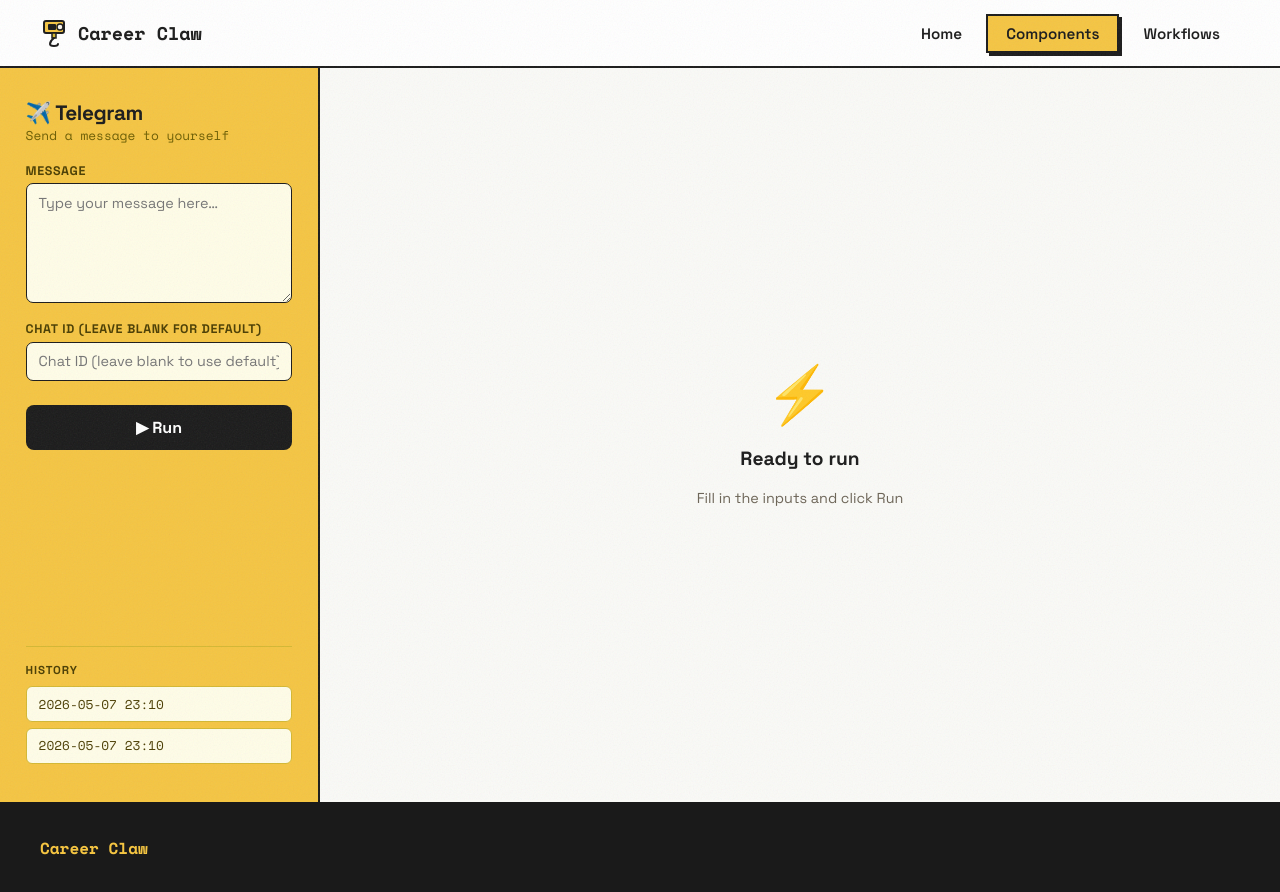
After one commit to tanvikathuria123/OpenClawHackathon, a Flask app: page /components/telegram in a window 1280 px wide. The commit adds this page. Run offline with Flask 3, Linux system fonts and the light colour scheme.

Commit message:
telegram component working

```diff
--- a/app.py
+++ b/app.py
@@ -2,6 +2,7 @@ from flask import Flask, render_template, request, jsonify
 from dotenv import load_dotenv
 from src.components.linkedin import extract_jd
 from src.components.websearch import analyze_company
+from src.components.telegram import send_telegram, get_history
 
 load_dotenv()
 
@@ -43,6 +44,27 @@ def websearch_analyze():
     except Exception as e:
         return jsonify({'success': False, 'error': str(e)})
 
+@app.route('/components/telegram')
+def telegram_component():
+    return render_template('telegram.html', active='components', history=get_history())
+
+@app.route('/api/telegram/send', methods=['POST'])
+def telegram_send():
+    data = request.get_json()
+    message = (data or {}).get('message', '').strip()
+    chat_id = (data or {}).get('chat_id', '').strip() or None
+    if not message:
+        return jsonify({'success': False, 'error': 'Message is required'})
+    try:
+        send_telegram(message, chat_id)
+        return jsonify({'success': True})
+    except Exception as e:
+        return jsonify({'success': False, 'error': str(e)})
+
+@app.route('/api/telegram/history')
+def telegram_history():
+    return jsonify({'history': get_history()})
+
 @app.route('/api/linkedin/extract', methods=['POST'])
 def linkedin_extract():
     data = request.get_json()
--- /dev/null
+++ b/outputs/telegram_history.json
@@ -0,0 +1 @@
+[{"timestamp": "2026-05-07 23:10", "message": "hi!", "chat_id": "8316519926"}, {"timestamp": "2026-05-07 23:10", "message": "hi!", "chat_id": "8316519926"}]
--- /dev/null
+++ b/src/components/telegram.py
@@ -0,0 +1,35 @@
+import os, json, requests
+from datetime import datetime
+
+TELEGRAM_BOT_TOKEN = os.getenv('TELEGRAM_BOT_TOKEN')
+TELEGRAM_DEFAULT_CHAT_ID = os.getenv('TELEGRAM_DEFAULT_CHAT_ID')
+HISTORY_FILE = 'outputs/telegram_history.json'
+
+
+def send_telegram(message, chat_id=None):
+    chat_id = chat_id or TELEGRAM_DEFAULT_CHAT_ID
+    url = f"https://api.telegram.org/bot{TELEGRAM_BOT_TOKEN}/sendMessage"
+    resp = requests.post(url, json={'chat_id': chat_id, 'text': message}, timeout=10)
+    resp.raise_for_status()
+    _save_history(message, chat_id)
+    return resp.json()
+
+
+def get_history():
+    try:
+        with open(HISTORY_FILE) as f:
+            return json.load(f)
+    except (FileNotFoundError, json.JSONDecodeError):
+        return []
+
+
+def _save_history(message, chat_id):
+    os.makedirs('outputs', exist_ok=True)
+    history = get_history()
+    history.insert(0, {
+        'timestamp': datetime.now().strftime('%Y-%m-%d %H:%M'),
+        'message': message,
+        'chat_id': chat_id,
+    })
+    with open(HISTORY_FILE, 'w') as f:
+        json.dump(history[:20], f)
--- /dev/null
+++ b/templates/telegram.html
@@ -0,0 +1,252 @@
+{% extends "base.html" %}
+{% block title %}Telegram — Career Claw{% endblock %}
+
+{% block extra_head %}
+<style>
+  .tool-layout {
+    display: flex;
+    height: calc(100vh - 66px);
+    overflow: hidden;
+  }
+
+  .input-panel {
+    width: 25%;
+    min-width: 260px;
+    background: var(--yellow);
+    border-right: var(--border);
+    display: flex;
+    flex-direction: column;
+    overflow-y: auto;
+  }
+  .input-panel-inner {
+    padding: 2rem 1.6rem;
+    flex: 1;
+    display: flex;
+    flex-direction: column;
+    gap: 1.1rem;
+  }
+  .input-panel h2 { font-size: 1.3rem; font-weight: 800; letter-spacing: -0.02em; }
+  .input-panel .subtitle { font-size: 0.8rem; font-family: 'Space Mono', monospace; color: #6B5C00; }
+
+  .field-group { display: flex; flex-direction: column; gap: 0.3rem; }
+  .field-group label {
+    font-size: 0.78rem; font-weight: 700;
+    text-transform: uppercase; letter-spacing: 0.05em; color: #4A3D00;
+  }
+  .field-group input, .field-group textarea {
+    width: 100%; padding: 0.6rem 0.75rem;
+    border: 1.5px solid var(--dark); border-radius: 7px;
+    font-family: 'Space Grotesk', sans-serif; font-size: 0.9rem;
+    background: #FFFDE8; color: var(--dark);
+    box-sizing: border-box; resize: vertical;
+    transition: border-color 0.15s, box-shadow 0.15s;
+  }
+  .field-group input:focus, .field-group textarea:focus {
+    outline: none; border-color: var(--dark); box-shadow: 3px 3px 0 var(--dark);
+  }
+  .field-group textarea { min-height: 120px; }
+
+  .btn-run {
+    width: 100%; padding: 0.75rem;
+    background: var(--dark); color: #fff;
+    border: none; border-radius: 8px;
+    font-family: 'Space Grotesk', sans-serif; font-size: 1rem; font-weight: 700;
+    cursor: pointer; transition: opacity 0.15s; margin-top: 0.4rem;
+  }
+  .btn-run:hover { opacity: 0.85; }
+  .btn-run:disabled { opacity: 0.5; cursor: not-allowed; }
+
+  .history-section { margin-top: auto; padding-top: 1rem; border-top: 1.5px solid #D4B832; }
+  .history-label {
+    font-size: 0.72rem; font-weight: 700; text-transform: uppercase;
+    letter-spacing: 0.08em; color: #4A3D00; margin-bottom: 0.6rem;
+  }
+  .history-item {
+    background: #FFFDE8; border: 1px solid #D4B832; border-radius: 6px;
+    padding: 0.45rem 0.75rem; margin-bottom: 0.4rem;
+    font-size: 0.8rem; font-family: 'Space Mono', monospace; color: #4A3D00;
+    cursor: pointer; transition: background 0.1s;
+    white-space: nowrap; overflow: hidden; text-overflow: ellipsis;
+  }
+  .history-item:hover { background: #FAE07A; }
+  .history-empty { font-size: 0.78rem; color: #7A6500; font-style: italic; }
+
+  .output-panel {
+    width: 75%; background: #FAFAF7;
+    overflow-y: auto; display: flex; flex-direction: column;
+  }
+  .output-inner { padding: 2.5rem 3rem; flex: 1; }
+
+  .empty-state {
+    display: flex; flex-direction: column;
+    align-items: center; justify-content: center;
+    height: 100%; min-height: 400px;
+    color: var(--muted); text-align: center; gap: 1rem;
+  }
+  .empty-state .big-icon { font-size: 3.5rem; }
+  .empty-state h3 { font-size: 1.2rem; font-weight: 700; color: var(--dark); }
+  .empty-state p { font-size: 0.9rem; max-width: 320px; line-height: 1.6; }
+
+  .loading-state {
+    display: none; flex-direction: column;
+    align-items: center; justify-content: center;
+    height: 100%; min-height: 400px; gap: 1.2rem; color: var(--muted);
+  }
+  .spinner {
+    width: 40px; height: 40px; border: 3px solid #E0D8C8;
+    border-top-color: var(--dark); border-radius: 50%;
+    animation: spin 0.8s linear infinite;
+  }
+  @keyframes spin { to { transform: rotate(360deg); } }
+
+  .error-box {
+    display: none; background: #FEF2F2;
+    border: 1.5px solid #FCA5A5; border-radius: 8px;
+    padding: 1rem 1.2rem; color: #991B1B; font-size: 0.9rem; margin-bottom: 1.5rem;
+  }
+
+  .success-box {
+    display: none; background: #F0FDF4;
+    border: 1.5px solid #86EFAC; border-radius: 12px;
+    padding: 2rem; text-align: center;
+  }
+  .success-box .check { font-size: 3rem; margin-bottom: 0.8rem; }
+  .success-box h3 { font-size: 1.1rem; font-weight: 800; margin-bottom: 0.4rem; color: #14532D; }
+  .success-box .sent-msg {
+    font-size: 0.88rem; color: #166534; background: #DCFCE7;
+    border-radius: 8px; padding: 0.75rem 1rem; margin-top: 0.8rem;
+    font-family: 'Space Mono', monospace; word-break: break-word;
+  }
+</style>
+{% endblock %}
+
+{% block content %}
+<div class="tool-layout">
+
+  <div class="input-panel">
+    <div class="input-panel-inner">
+      <div>
+        <h2>✈️ Telegram</h2>
+        <p class="subtitle">Send a message to yourself</p>
+      </div>
+
+      <div class="field-group">
+        <label>Message</label>
+        <textarea id="message" placeholder="Type your message here…"></textarea>
+      </div>
+
+      <div class="field-group">
+        <label>Chat ID (leave blank for default)</label>
+        <input type="text" id="chat_id" placeholder="Chat ID (leave blank to use default)" />
+      </div>
+
+      <button class="btn-run" id="run-btn" onclick="sendMessage()">▶ Run</button>
+
+      <div class="history-section">
+        <div class="history-label">History</div>
+        <div id="history-list">
+          {% if history %}
+            {% for item in history %}
+            <div class="history-item" title="{{ item.message }}" onclick="loadHistory(this)"
+                 data-message="{{ item.message }}" data-chat="{{ item.chat_id or '' }}">
+              {{ item.timestamp }}
+            </div>
+            {% endfor %}
+          {% else %}
+            <div class="history-empty">No history yet</div>
+          {% endif %}
+        </div>
+      </div>
+
+    </div>
+  </div>
+
+  <div class="output-panel">
+    <div class="output-inner">
+
+      <div class="error-box" id="error-box"></div>
+
+      <div class="empty-state" id="empty-state">
+        <span class="big-icon">⚡</span>
+        <h3>Ready to run</h3>
+        <p>Fill in the inputs and click Run</p>
+      </div>
+
+      <div class="loading-state" id="loading-state">
+        <div class="spinner"></div>
+        <p style="font-family:'Space Mono',monospace;font-size:0.9rem;">Sending…</p>
+      </div>
+
+      <div class="success-box" id="success-box">
+        <div class="check">✅</div>
+        <h3>Message Sent!</h3>
+        <p style="font-size:0.85rem;color:#166534;">Your Telegram message was delivered successfully.</p>
+        <div class="sent-msg" id="sent-msg"></div>
+      </div>
+
+    </div>
+  </div>
+
+</div>
+
+<script>
+  async function sendMessage() {
+    const message = document.getElementById('message').value.trim();
+    const chat_id = document.getElementById('chat_id').value.trim();
+
+    if (!message) { showError('Message is required.'); return; }
+
+    document.getElementById('error-box').style.display = 'none';
+    setState('loading');
+
+    try {
+      const res = await fetch('/api/telegram/send', {
+        method: 'POST',
+        headers: { 'Content-Type': 'application/json' },
+        body: JSON.stringify({ message, chat_id }),
+      });
+      const data = await res.json();
+      if (!data.success) { showError(data.error || 'Something went wrong.'); return; }
+      document.getElementById('sent-msg').textContent = message;
+      setState('success');
+      refreshHistory();
+    } catch (e) {
+      showError('Network error: ' + e.message);
+    }
+  }
+
+  function setState(state) {
+    document.getElementById('empty-state').style.display = state === 'empty' ? 'flex' : 'none';
+    document.getElementById('loading-state').style.display = state === 'loading' ? 'flex' : 'none';
+    document.getElementById('success-box').style.display = state === 'success' ? 'block' : 'none';
+    document.getElementById('run-btn').disabled = state === 'loading';
+  }
+
+  function showError(msg) {
+    const box = document.getElementById('error-box');
+    box.textContent = msg; box.style.display = 'block';
+    setState('empty');
+  }
+
+  async function refreshHistory() {
+    const res = await fetch('/api/telegram/history');
+    const data = await res.json();
+    const list = document.getElementById('history-list');
+    if (!data.history || data.history.length === 0) {
+      list.innerHTML = '<div class="history-empty">No history yet</div>';
+      return;
+    }
+    list.innerHTML = data.history.map(h =>
+      `<div class="history-item" title="${h.message}" onclick="loadHistory(this)"
+            data-message="${h.message}" data-chat="${h.chat_id || ''}">
+        ${h.timestamp}
+      </div>`
+    ).join('');
+  }
+
+  function loadHistory(el) {
+    document.getElementById('message').value = el.dataset.message;
+    document.getElementById('chat_id').value = el.dataset.chat;
+  }
+</script>
+{% endblock %}
```
Also changed, not shown: templates/components.html (+4 -4 lines), README.md.
